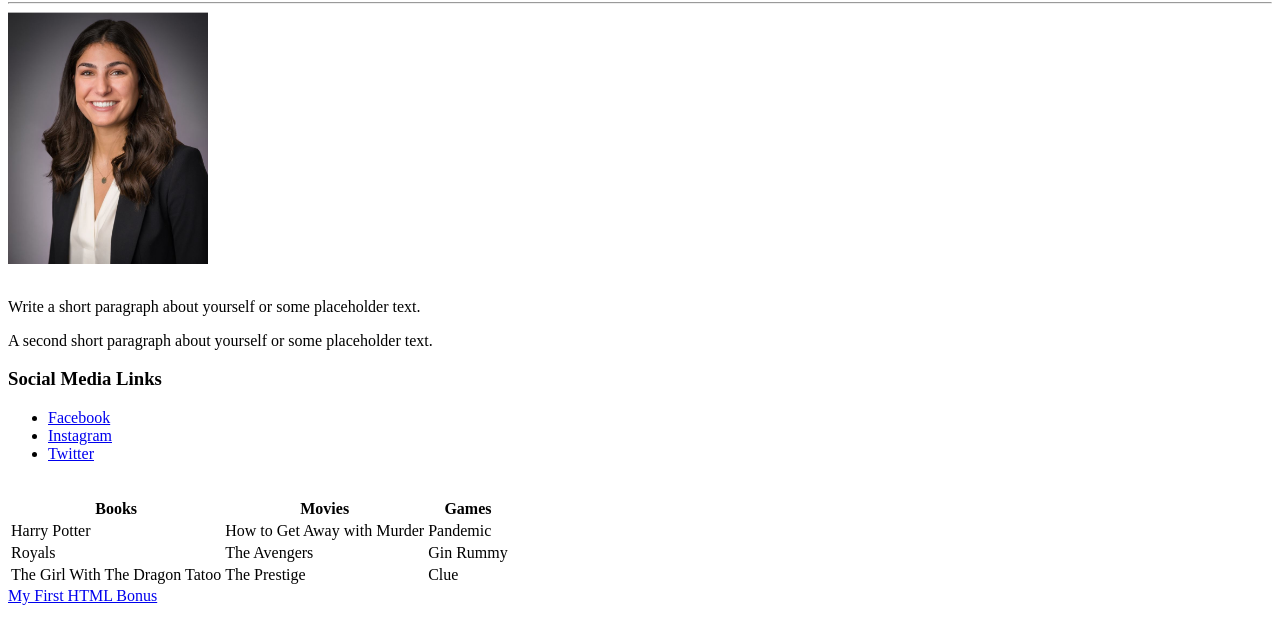
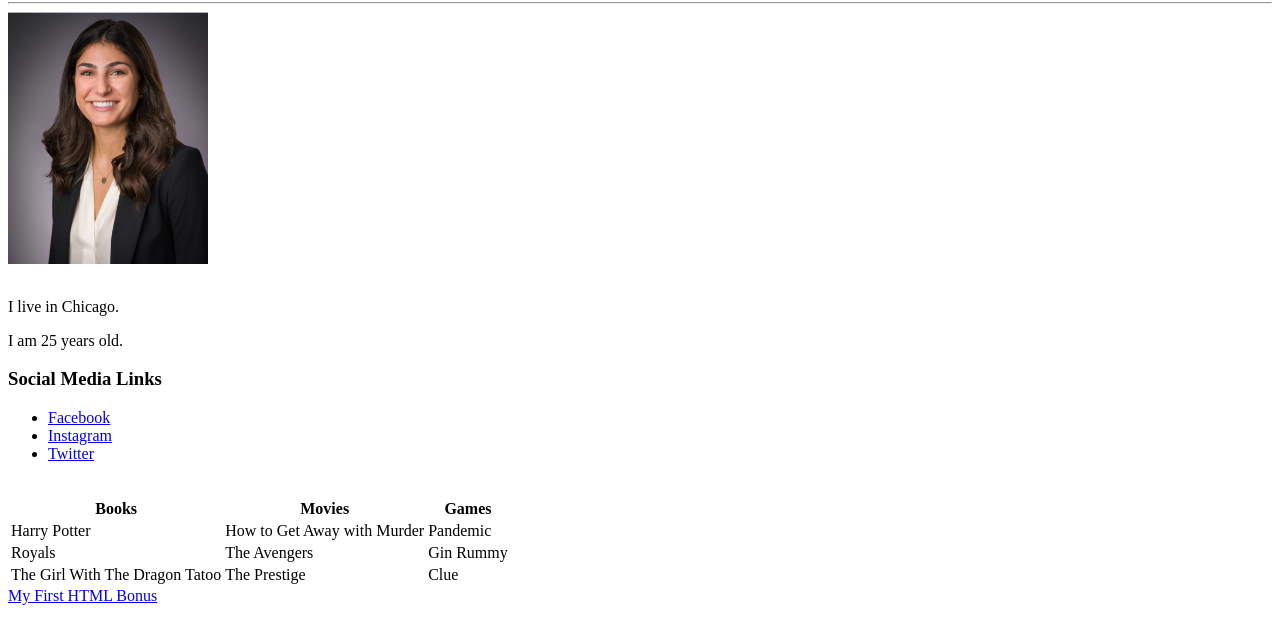
Before and after one commit to leahbhambri/leahbhambri.github.io, a plain HTML site: page index.html in a window 1280 px wide. Shown: the part 64-708 px from the top of the page. Drawn offline with Linux system fonts and the light colour scheme.

Commit message:
updated index file paragraphs

```diff
--- a/index.html
+++ b/index.html
@@ -1,9 +1,7 @@
-<!-- This needs a DOCTYPE introduction -->
 <!DOCTYPE>
 <html lang="en">
 <head>
   <meta charset="UTF-8">
-  <!-- Title should be within the head -->
   <title>Bio For Leah</title>
 </head>
 
@@ -17,8 +15,8 @@
     <img width="200" src="Headshot -2020.JPG" alt = "Leah Bhambri">
     <br>
     <br>
-    <p>Write a short paragraph about yourself or some placeholder text.</p>
-    <p>A second short paragraph about yourself or some placeholder text.</p>
+    <p>I live in Chicago.</p>
+    <p>I am 25 years old.</p>
 
   <h3>Social Media Links</h3>
   <ul>
```
